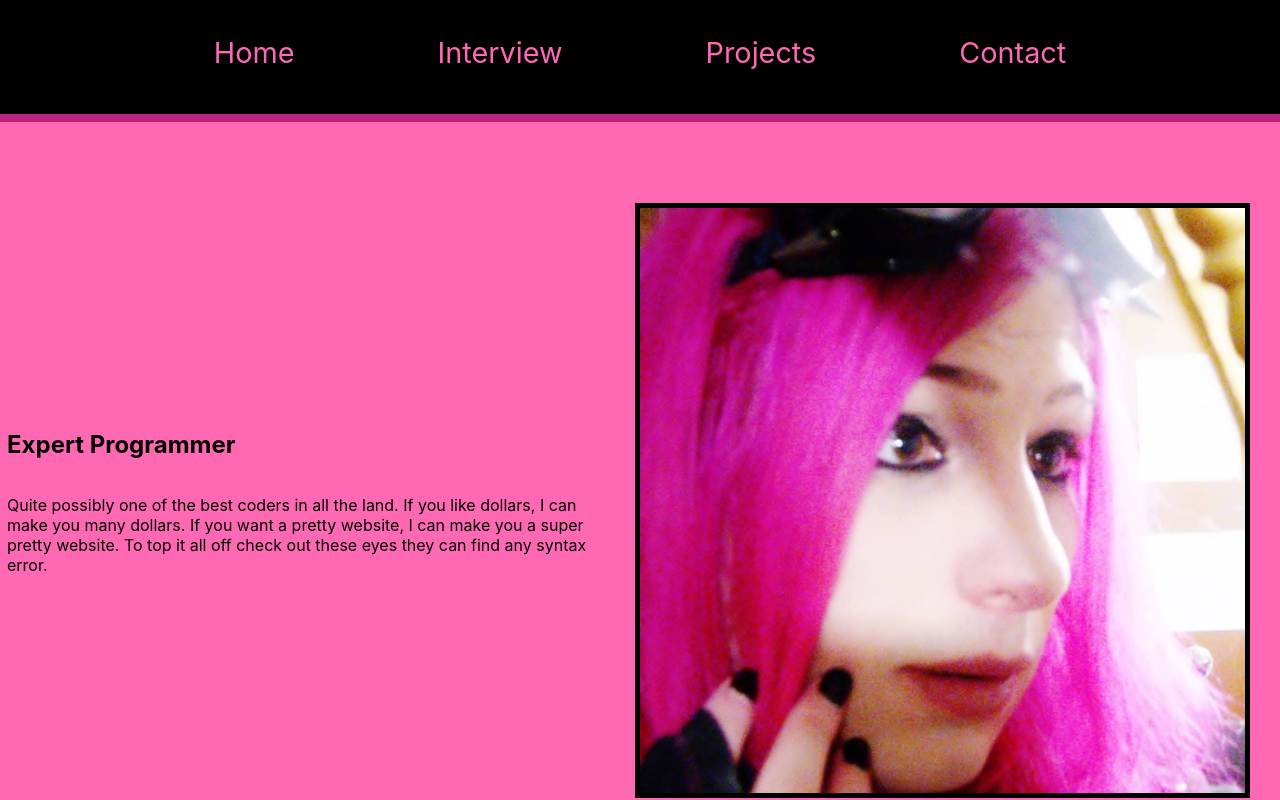
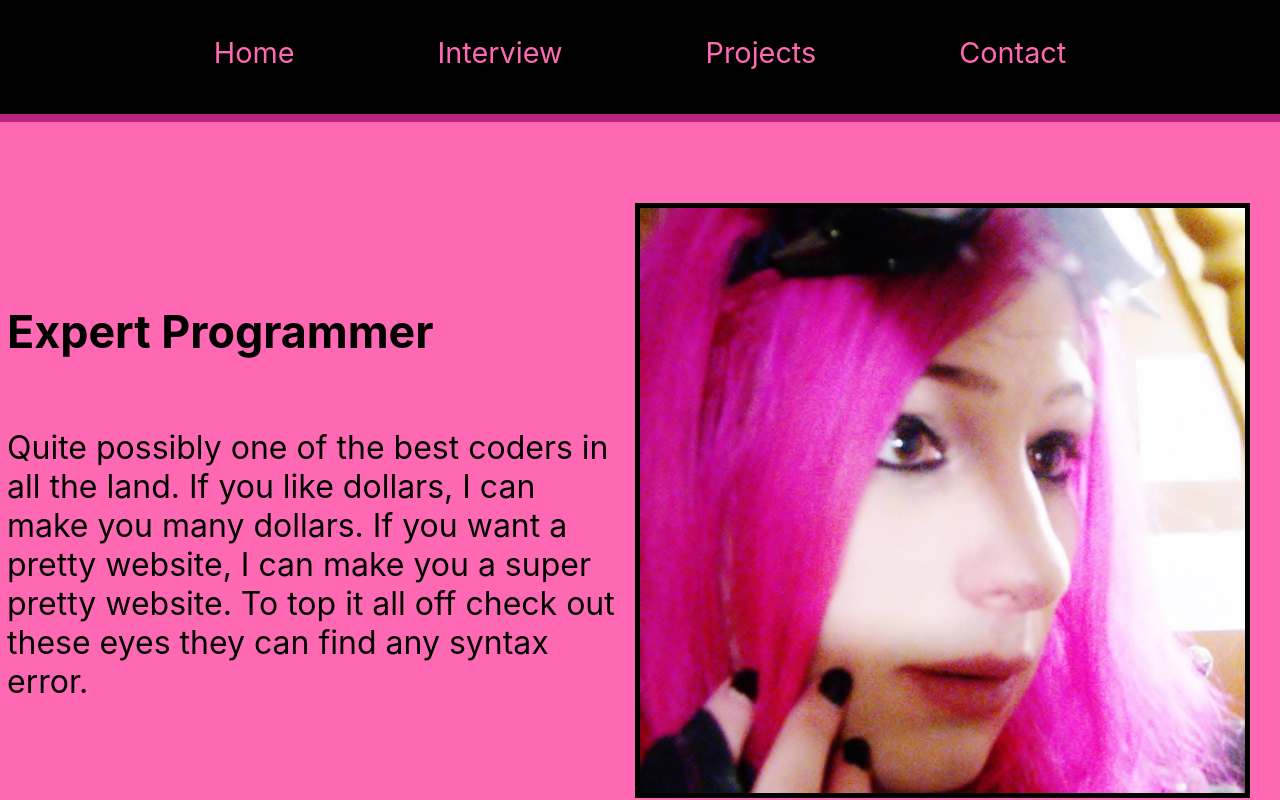
Before and after one commit to kwmorlock/interactive-portfolio, a React (Create React App) app in the folder my-app/: page / in a window 1280 px wide. Shown: the top 800 px of the page. Built offline with nearby package versions, Linux system fonts and the light colour scheme.

Commit message:
chore: p and h2 rem

```diff
--- a/my-app/src/index.css
+++ b/my-app/src/index.css
@@ -18,3 +18,11 @@ img {
   height: auto;
   border: 5px solid black;
 }
+
+h2 {
+  font-size: 2.8rem;
+}
+
+p {
+  font-size: 2rem;
+}
```
